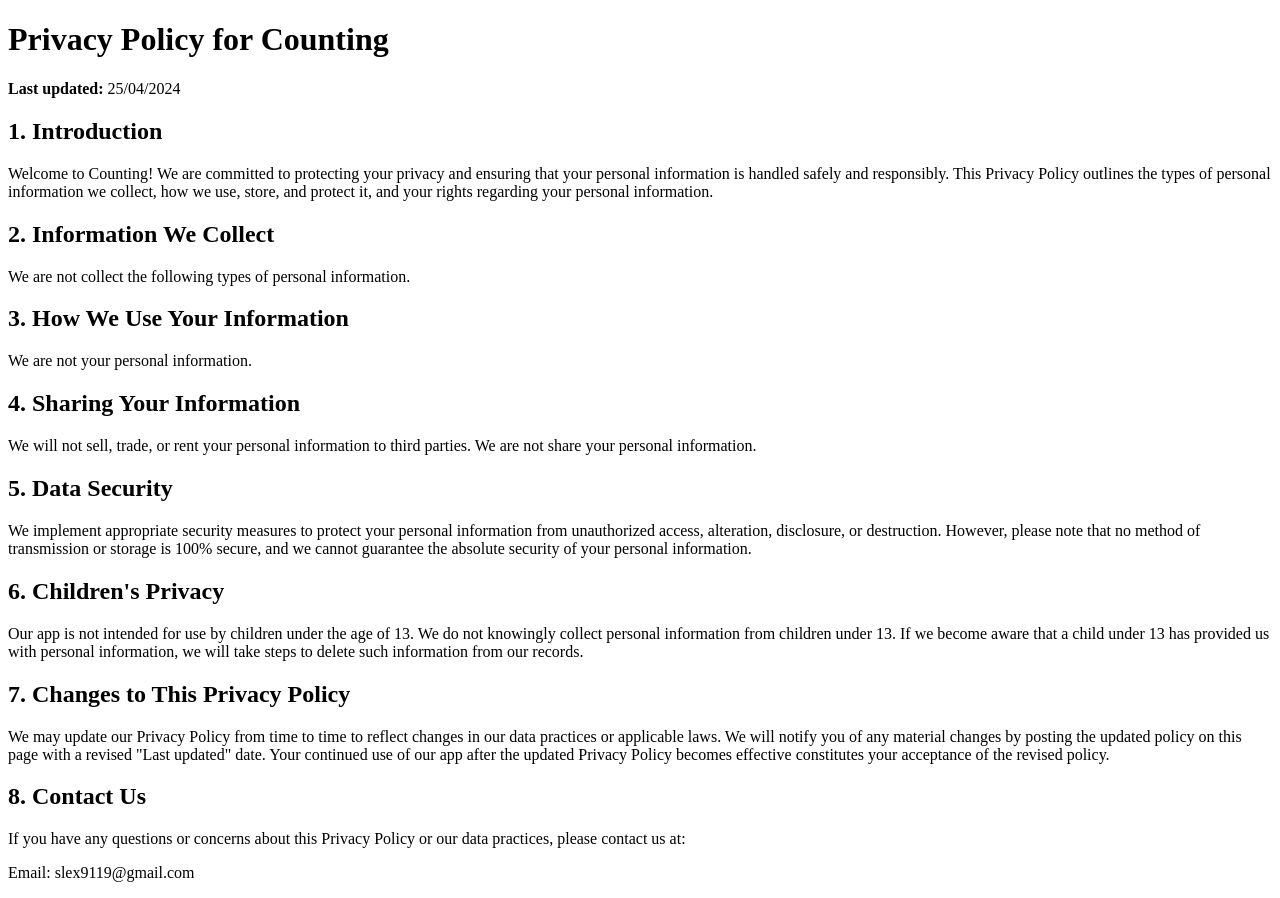
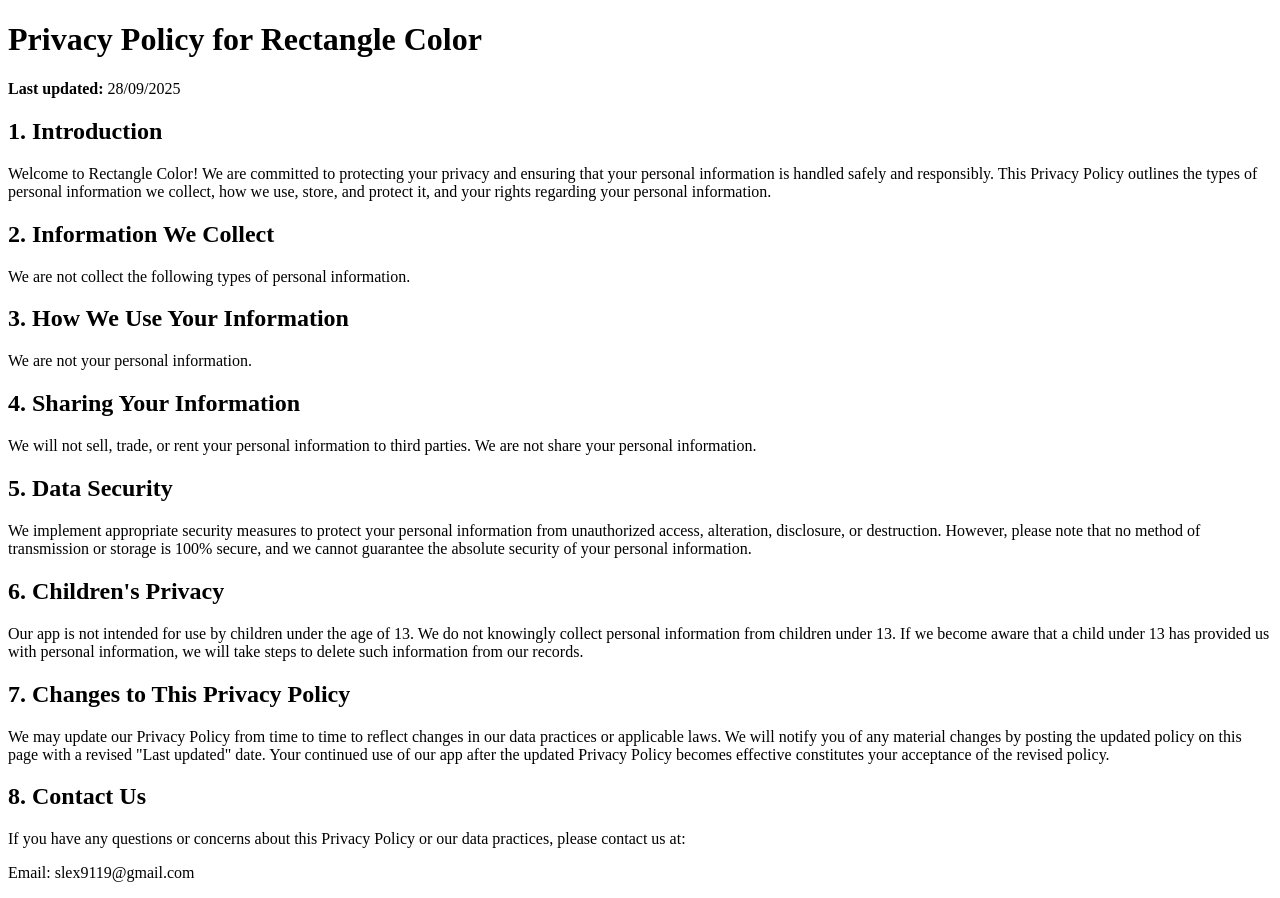
Before and after one commit to vegetagoto/vegetagoto.github.io, a plain HTML site: page index.html in a window 1280 px wide. Drawn offline with Linux system fonts and the light colour scheme.

Commit message:
Update index.html

```diff
--- a/index.html
+++ b/index.html
@@ -2,17 +2,17 @@
 <html lang="en">
 <head>
     <meta charset="UTF-8">
-    <title>Privacy Policy for Counting</title>
+    <title>Privacy Policy for Rectangle Color</title>
 </head>
 <body>
 
-<h1>Privacy Policy for Counting</h1>
+<h1>Privacy Policy for Rectangle Color</h1>
 
-<p><strong>Last updated:</strong> 25/04/2024</p>
+<p><strong>Last updated:</strong> 28/09/2025</p>
 
 <h2>1. Introduction</h2>
 
-<p>Welcome to Counting! We are committed to protecting your privacy and ensuring that your personal information is handled safely and responsibly. This Privacy Policy outlines the types of personal information we collect, how we use, store, and protect it, and your rights regarding your personal information.</p>
+<p>Welcome to Rectangle Color! We are committed to protecting your privacy and ensuring that your personal information is handled safely and responsibly. This Privacy Policy outlines the types of personal information we collect, how we use, store, and protect it, and your rights regarding your personal information.</p>
 
 <h2>2. Information We Collect</h2>
 
```
